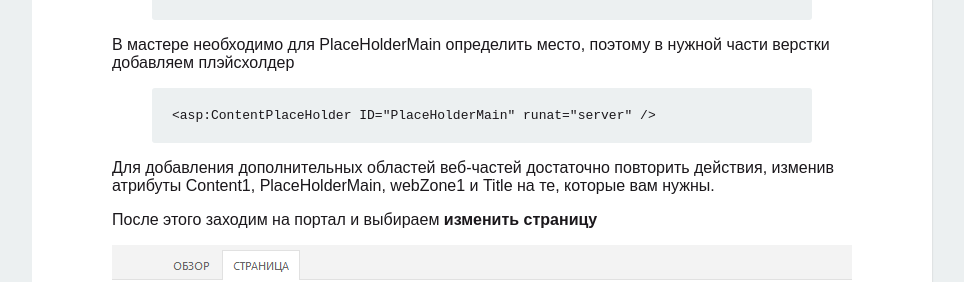
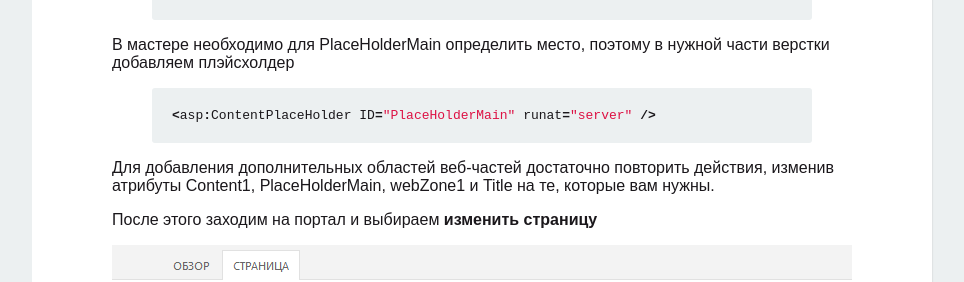
Before and after one commit to anna-vanlee/bizikov.ru, a Jekyll site: the page built from _posts/2014-04-22-Stranica-v-Sharepoint-2013-c-oblastjami-dlja-veb-chastej.md, in a window 1280 px wide and 900 px high, scrolled down 1435 px. Shown: the part 152-434 px from the top of the window, without its empty margins (8-972 px from the left). Built offline with Jekyll 4.4.1, drawn with Linux system fonts in a browser that asks for light colours; some web fonts are replaced; comment, search, counter and statistics services are not loaded.

Commit message:
Update 2014-04-22-Stranica-v-Sharepoint-2013-c-oblastjami-dlja-veb-chastej.md

```diff
--- a/_posts/2014-04-22-Stranica-v-Sharepoint-2013-c-oblastjami-dlja-veb-chastej.md
+++ b/_posts/2014-04-22-Stranica-v-Sharepoint-2013-c-oblastjami-dlja-veb-chastej.md
@@ -47,7 +47,7 @@ tags:
 
 В мастере необходимо для PlaceHolderMain определить место, поэтому в нужной части верстки добавляем плэйсхолдер
 
-{% highlight asp.net %}
+{% highlight C %}
 <asp:ContentPlaceHolder ID="PlaceHolderMain" runat="server" />
 {% endhighlight %}
 
```
